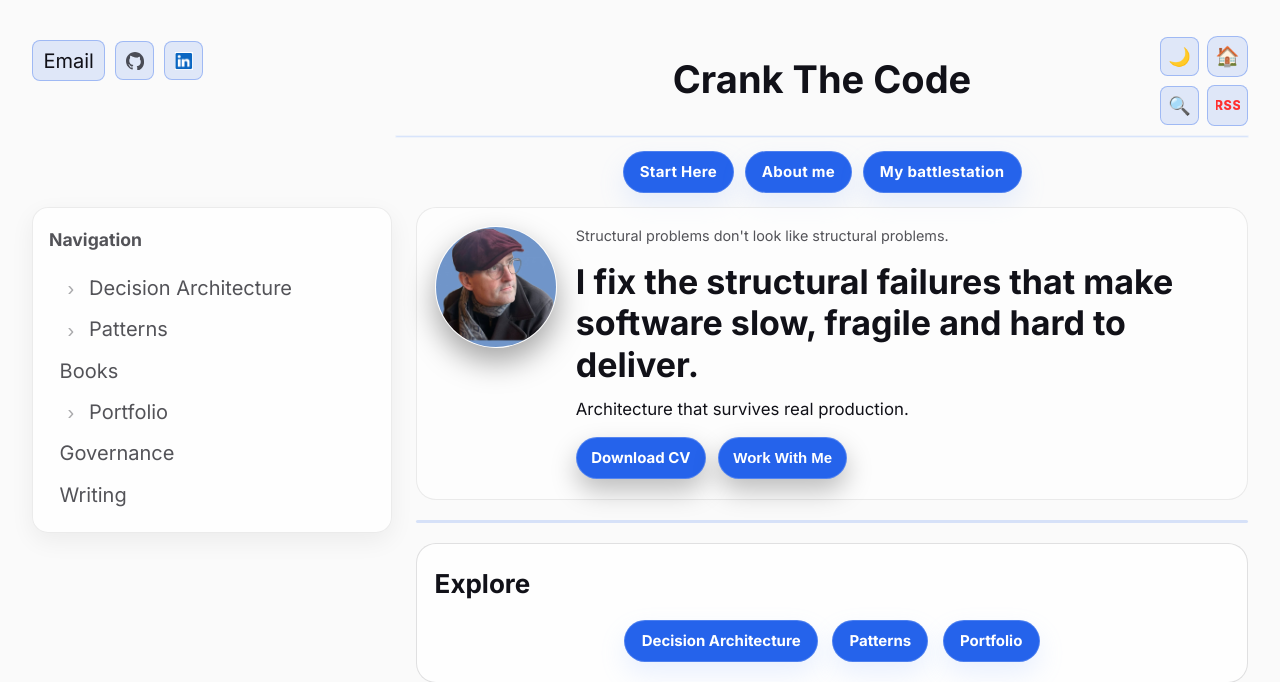
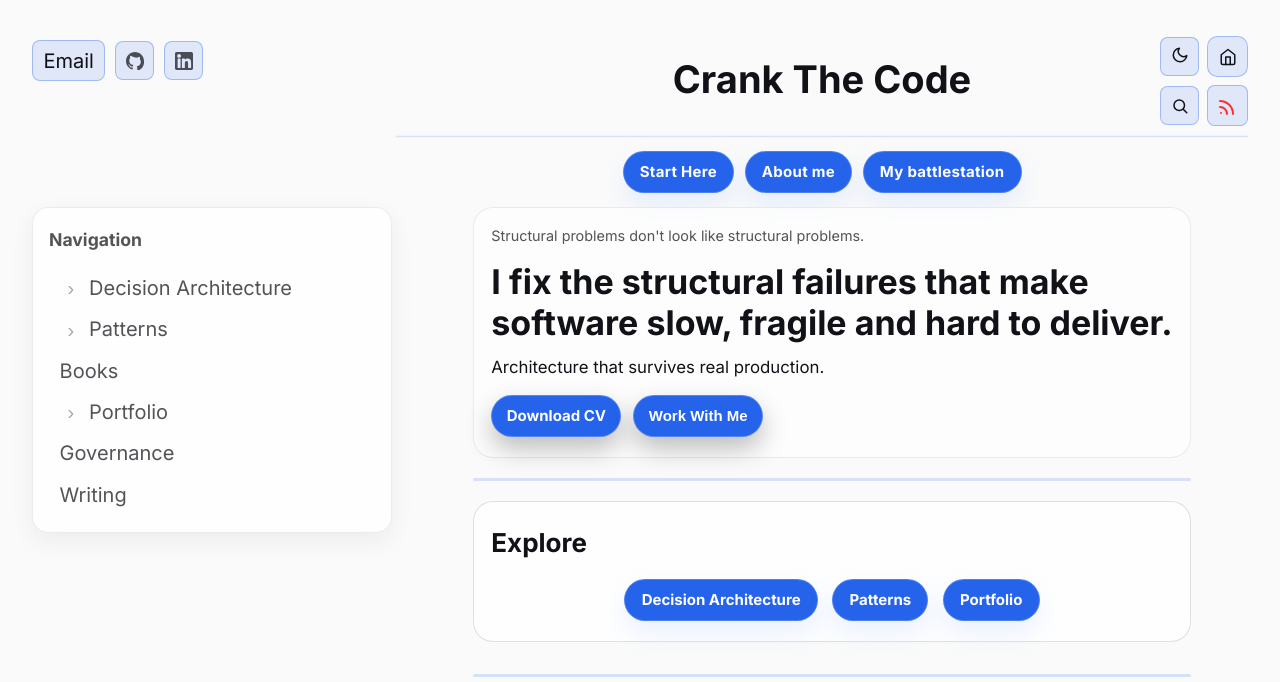
Before and after one commit to oernster/crankthecode, a FastAPI app: page / in a window 1280 px wide. Shown: the top 682 px of the page. Run offline with FastAPI, Linux system fonts and the light colour scheme; some libraries are stand-ins or nearby versions.

Commit message:
SVGs, remove avatar, copy.

```diff
--- a/app/http/routers/pages.py
+++ b/app/http/routers/pages.py
@@ -63,7 +63,7 @@
             "engineering."
         ),
         "canonical_url": canonical,
-        "og_image_url": absolute_url(site_url, "/static/images/me.jpg"),
+        "og_image_url": "",
     }
 
     ctx.update(
--- a/templates/base.html
+++ b/templates/base.html
@@ -15,9 +15,11 @@
   <meta property="og:type" content="website">
   <meta property="og:url" content="{{ canonical_url }}">
   <meta property="og:site_name" content="Crank The Code">
-  <meta property="og:image" content="{{ og_image_url }}">
-  {% if og_image_alt %}
-    <meta property="og:image:alt" content="{{ og_image_alt }}">
+  {% if og_image_url %}
+    <meta property="og:image" content="{{ og_image_url }}">
+    {% if og_image_alt %}
+      <meta property="og:image:alt" content="{{ og_image_alt }}">
+    {% endif %}
   {% endif %}
 
   {# Article-specific meta #}
@@ -28,10 +30,12 @@
     <meta property="article:modified_time" content="{{ article_modified_time }}">
   {% endif %}
 
-  <meta name="twitter:card" content="summary_large_image">
+  <meta name="twitter:card" content="{{ 'summary_large_image' if og_image_url else 'summary' }}">
   <meta name="twitter:title" content="{{ og_title }}">
   <meta name="twitter:description" content="{{ og_description }}">
-  <meta name="twitter:image" content="{{ og_image_url }}">
+  {% if og_image_url %}
+    <meta name="twitter:image" content="{{ og_image_url }}">
+  {% endif %}
 
   {% if robots_meta %}
     <meta name="robots" content="{{ robots_meta }}">
@@ -201,14 +205,24 @@
             title="linkedin.com/in/oliverernster"
             class="header-linkedin-link header-social-link"
           >
-            <img
-              src="{{ asset_url('images/linkedin.png') }}"
-              alt="LinkedIn"
+            <svg
+              viewBox="0 0 382 382"
               width="22"
               height="22"
-              loading="lazy"
-              decoding="async"
-            />
+              fill="currentColor"
+              aria-hidden="true"
+              xmlns="http://www.w3.org/2000/svg"
+            >
+              <path d="M347.445,0H34.555C15.471,0,0,15.471,0,34.555v312.889C0,366.529,15.471,382,34.555,382h312.889
+                C366.529,382,382,366.529,382,347.444V34.555C382,15.471,366.529,0,347.445,0z M118.207,329.844c0,5.554-4.502,10.056-10.056,10.056
+                H65.345c-5.554,0-10.056-4.502-10.056-10.056V150.403c0-5.554,4.502-10.056,10.056-10.056h42.806
+                c5.554,0,10.056,4.502,10.056,10.056V329.844z M86.748,123.432c-22.459,0-40.666-18.207-40.666-40.666S64.289,42.1,86.748,42.1
+                s40.666,18.207,40.666,40.666S109.208,123.432,86.748,123.432z M341.91,330.654c0,5.106-4.14,9.246-9.246,9.246H286.73
+                c-5.106,0-9.246-4.14-9.246-9.246v-84.168c0-12.556,3.683-55.021-32.813-55.021c-28.309,0-34.051,29.066-35.204,42.11v97.079
+                c0,5.106-4.139,9.246-9.246,9.246h-44.426c-5.106,0-9.246-4.14-9.246-9.246V149.593c0-5.106,4.14-9.246,9.246-9.246h44.426
+                c5.106,0,9.246,4.14,9.246,9.246v15.655c10.497-15.753,26.097-27.912,59.312-27.912c73.552,0,73.131,68.716,73.131,106.472
+                L341.91,330.654L341.91,330.654z"/>
+            </svg>
           </a>
         </div>
 
@@ -298,14 +312,24 @@
                   title="linkedin.com/in/oliverernster"
                   class="header-linkedin-link header-social-link"
                 >
-                  <img
-                    src="{{ asset_url('images/linkedin.png') }}"
-                    alt="LinkedIn"
+                  <svg
+                    viewBox="0 0 382 382"
                     width="22"
                     height="22"
-                    loading="lazy"
-                    decoding="async"
-                  />
+                    fill="currentColor"
+                    aria-hidden="true"
+                    xmlns="http://www.w3.org/2000/svg"
+                  >
+                    <path d="M347.445,0H34.555C15.471,0,0,15.471,0,34.555v312.889C0,366.529,15.471,382,34.555,382h312.889
+                      C366.529,382,382,366.529,382,347.444V34.555C382,15.471,366.529,0,347.445,0z M118.207,329.844c0,5.554-4.502,10.056-10.056,10.056
+                      H65.345c-5.554,0-10.056-4.502-10.056-10.056V150.403c0-5.554,4.502-10.056,10.056-10.056h42.806
+                      c5.554,0,10.056,4.502,10.056,10.056V329.844z M86.748,123.432c-22.459,0-40.666-18.207-40.666-40.666S64.289,42.1,86.748,42.1
+                      s40.666,18.207,40.666,40.666S109.208,123.432,86.748,123.432z M341.91,330.654c0,5.106-4.14,9.246-9.246,9.246H286.73
+                      c-5.106,0-9.246-4.14-9.246-9.246v-84.168c0-12.556,3.683-55.021-32.813-55.021c-28.309,0-34.051,29.066-35.204,42.11v97.079
+                      c0,5.106-4.139,9.246-9.246,9.246h-44.426c-5.106,0-9.246-4.14-9.246-9.246V149.593c0-5.106,4.14-9.246,9.246-9.246h44.426
+                      c5.106,0,9.246,4.14,9.246,9.246v15.655c10.497-15.753,26.097-27.912,59.312-27.912c73.552,0,73.131,68.716,73.131,106.472
+                      L341.91,330.654L341.91,330.654z"/>
+                  </svg>
                 </a>
               </div>
             </div>
@@ -318,11 +342,33 @@
               aria-label="Toggle dark mode"
               aria-pressed="false"
             >
-              <span id="theme-icon" class="fade-icon" aria-hidden="true">🌙</span>
+              <span id="theme-icon" class="fade-icon" aria-hidden="true">
+                <span id="theme-icon-sun">
+                  <svg viewBox="0 0 24 24" width="18" height="18" fill="none" stroke="currentColor" stroke-width="2" stroke-linecap="round" stroke-linejoin="round" aria-hidden="true">
+                    <circle cx="12" cy="12" r="4"/>
+                    <line x1="12" y1="2" x2="12" y2="4"/>
+                    <line x1="12" y1="20" x2="12" y2="22"/>
+                    <line x1="4.22" y1="4.22" x2="5.64" y2="5.64"/>
+                    <line x1="18.36" y1="18.36" x2="19.78" y2="19.78"/>
+                    <line x1="2" y1="12" x2="4" y2="12"/>
+                    <line x1="20" y1="12" x2="22" y2="12"/>
+                    <line x1="4.22" y1="19.78" x2="5.64" y2="18.36"/>
+                    <line x1="18.36" y1="5.64" x2="19.78" y2="4.22"/>
+                  </svg>
+                </span>
+                <span id="theme-icon-moon" hidden>
+                  <svg viewBox="0 0 24 24" width="18" height="18" fill="none" stroke="currentColor" stroke-width="2" stroke-linecap="round" stroke-linejoin="round" aria-hidden="true">
+                    <path d="M21 12.79A9 9 0 1 1 11.21 3 7 7 0 0 0 21 12.79z"/>
+                  </svg>
+                </span>
+              </span>
             </button>
 
             <a class="home-favicon-link" href="/" aria-label="Home">
-              <span class="home-favicon-emoji" aria-hidden="true">🏠</span>
+              <svg viewBox="0 0 24 24" width="18" height="18" fill="none" stroke="currentColor" stroke-width="2" stroke-linecap="round" stroke-linejoin="round" aria-hidden="true">
+                <path d="M3 9l9-7 9 7v11a2 2 0 0 1-2 2H5a2 2 0 0 1-2-2z"/>
+                <polyline points="9 22 9 12 15 12 15 22"/>
+              </svg>
             </a>
 
             <button
@@ -332,11 +378,18 @@
               aria-expanded="false"
               aria-controls="search-panel"
             >
-              🔍
+              <svg viewBox="0 0 24 24" width="18" height="18" fill="none" stroke="currentColor" stroke-width="2" stroke-linecap="round" stroke-linejoin="round" aria-hidden="true">
+                <circle cx="11" cy="11" r="7"/>
+                <line x1="21" y1="21" x2="16.65" y2="16.65"/>
+              </svg>
             </button>
 
             <a class="rss-link" href="/rss.xml" aria-label="RSS feed">
-              <img class="rss-icon" src="{{ asset_url('rss.svg') }}" alt="Crank The Code RSS" />
+              <svg class="rss-icon" viewBox="0 0 24 24" width="18" height="18" fill="none" stroke="#ff2f2f" stroke-width="2" stroke-linecap="round" stroke-linejoin="round" aria-hidden="true">
+                <circle cx="5" cy="19" r="1" fill="#ff2f2f" stroke="none"/>
+                <path d="M4 13a7 7 0 0 1 7 7"/>
+                <path d="M4 7a13 13 0 0 1 13 13"/>
+              </svg>
             </a>
             </div>
           </div>
@@ -616,9 +669,11 @@
     (function () {
       const themeToggle = document.getElementById("theme-toggle");
       const themeIcon = document.getElementById("theme-icon");
+      const themeIconSun = document.getElementById("theme-icon-sun");
+      const themeIconMoon = document.getElementById("theme-icon-moon");
       const root = document.documentElement;
 
-      if (!themeToggle || !themeIcon || !root) {
+      if (!themeToggle || !themeIcon || !themeIconSun || !themeIconMoon || !root) {
         return;
       }
 
@@ -627,6 +682,14 @@
         LIGHT: "theme-light",
       };
 
+      function syncIcon(theme) {
+        // Icon represents the *target* mode (what will happen if you click).
+        // - In dark mode, show sun (switch to light).
+        // - In light mode, show moon (switch to dark).
+        themeIconSun.hidden = theme !== THEMES.DARK;
+        themeIconMoon.hidden = theme === THEMES.DARK;
+      }
+
       function setTheme(theme) {
         root.classList.remove(THEMES.DARK, THEMES.LIGHT);
         root.classList.add(theme);
@@ -634,10 +697,7 @@
         // Accessibility: expose the toggle state to assistive tech.
         themeToggle.setAttribute("aria-pressed", theme === THEMES.DARK ? "true" : "false");
 
-        // Icon represents the *target* mode (what will happen if you click).
-        // - In dark mode, show sun (switch to light).
-        // - In light mode, show moon (switch to dark).
-        themeIcon.textContent = theme === THEMES.DARK ? "🌞" : "🌙";
+        syncIcon(theme);
 
         try {
           localStorage.setItem("theme", theme);
@@ -647,11 +707,8 @@
       }
 
       // Sync icon with whatever theme bootstrap selected.
-      if (root.classList.contains(THEMES.LIGHT)) {
-        themeIcon.textContent = "🌙";
-      } else {
-        themeIcon.textContent = "🌞";
-      }
+      const initialTheme = root.classList.contains(THEMES.LIGHT) ? THEMES.LIGHT : THEMES.DARK;
+      syncIcon(initialTheme);
 
       // Sync toggle a11y state with the bootstrap-selected theme.
       themeToggle.setAttribute(
--- a/templates/index.html
+++ b/templates/index.html
@@ -15,17 +15,6 @@
   <section class="landing-intro" aria-label="Intro">
     <div class="section-panel section-panel--intro">
       <div class="hero">
-        <div class="hero__avatar">
-          <img
-            class="hero__avatar-img"
-            src="{{ asset_url('images/me-hero.jpg') }}"
-            alt="Portrait of the site author"
-            width="120"
-            height="120"
-            loading="eager"
-            decoding="async"
-          />
-        </div>
         <div class="hero__copy">
           <p class="hero__thesis">
             Structural problems don't look like structural problems.
```
Also changed, not shown: static/images/icon-home.svg (added), static/images/icon-moon.svg (added), static/images/icon-search.svg (added), static/images/icon-sun.svg (added), static/images/linkedin.svg (added), static/rss.svg.
